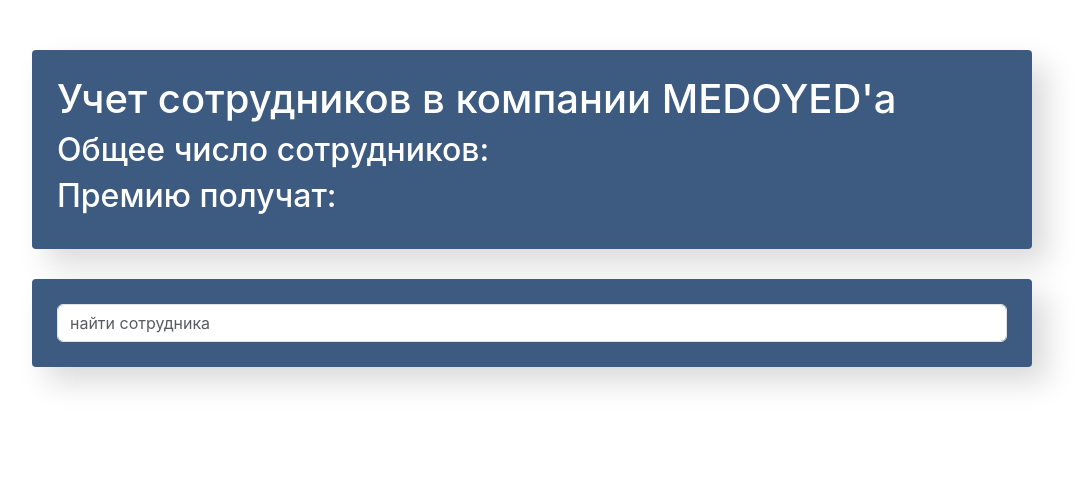
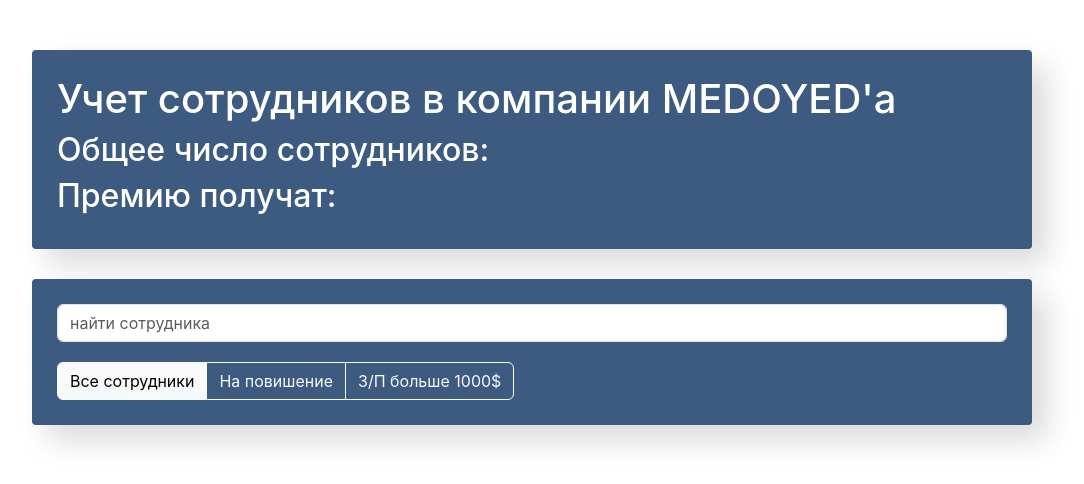
Before and after one commit to MEDOYED/employees, a React (Create React App) app: page / in a window 1280 px wide. Shown: the top 484 px of the page, without its empty margins (108-1192 px from the left). Built offline with nearby package versions, Linux system fonts and the light colour scheme.

Commit message:
add filter all employees/for salary increase/salary over

```diff
--- /dev/null
+++ b/src/components/app-filter/app-filter.css
@@ -0,0 +1,3 @@
+.btn-group {
+  margin-top: 20px;
+}
--- a/src/components/app-filter/app-filter.jsx
+++ b/src/components/app-filter/app-filter.jsx
@@ -0,0 +1,28 @@
+import "./app-filter.css";
+
+const AppFilter = () => {
+  return (
+    <div className="btn-group">
+      <button
+        className="btn btn-light"
+        type="button"
+      >
+        Все сотрудники
+      </button>
+      <button
+        className="btn btn-outline-light"
+        type="button"
+      >
+        На повишение
+      </button>
+      <button
+        className="btn btn-outline-light"
+        type="button"
+      >
+        З/П больше 1000$
+      </button>
+    </div>
+  );
+};
+
+export default AppFilter;
--- a/src/components/app/app.jsx
+++ b/src/components/app/app.jsx
@@ -1,6 +1,7 @@
 import "./app.css";
 import AppInfo from "../app-info/app-info";
 import SearchPanel from "../search-panel/search-panel";
+import AppFilter from "../app-filter/app-filter";
 
 function App() {
   return (
@@ -9,6 +10,7 @@ function App() {
 
       <div className="search-panel">
         <SearchPanel />
+        <AppFilter />
       </div>
     </div>
   );
```
Also changed, not shown: 1 other file (tests, documents, lock files or other folders).
